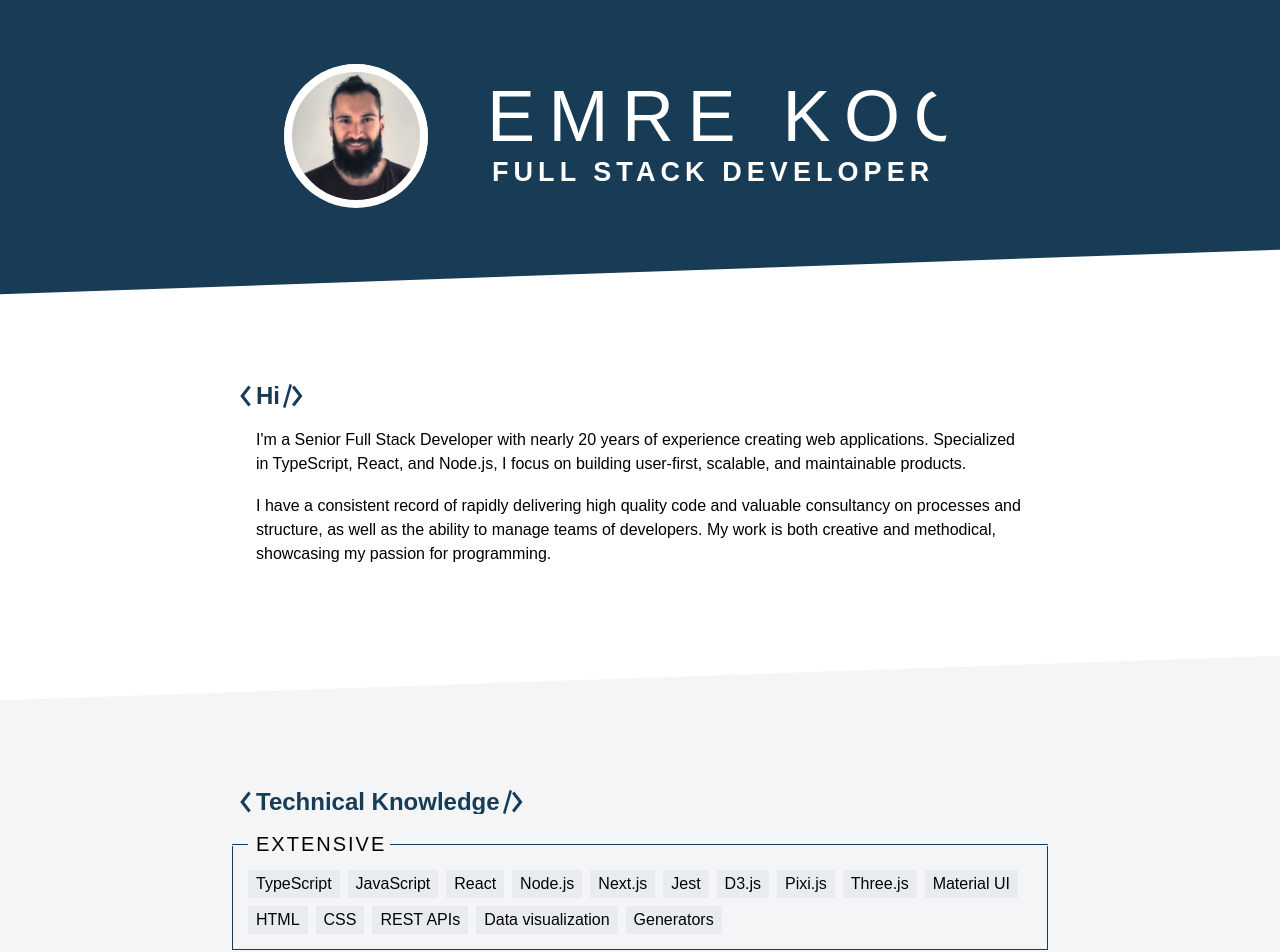
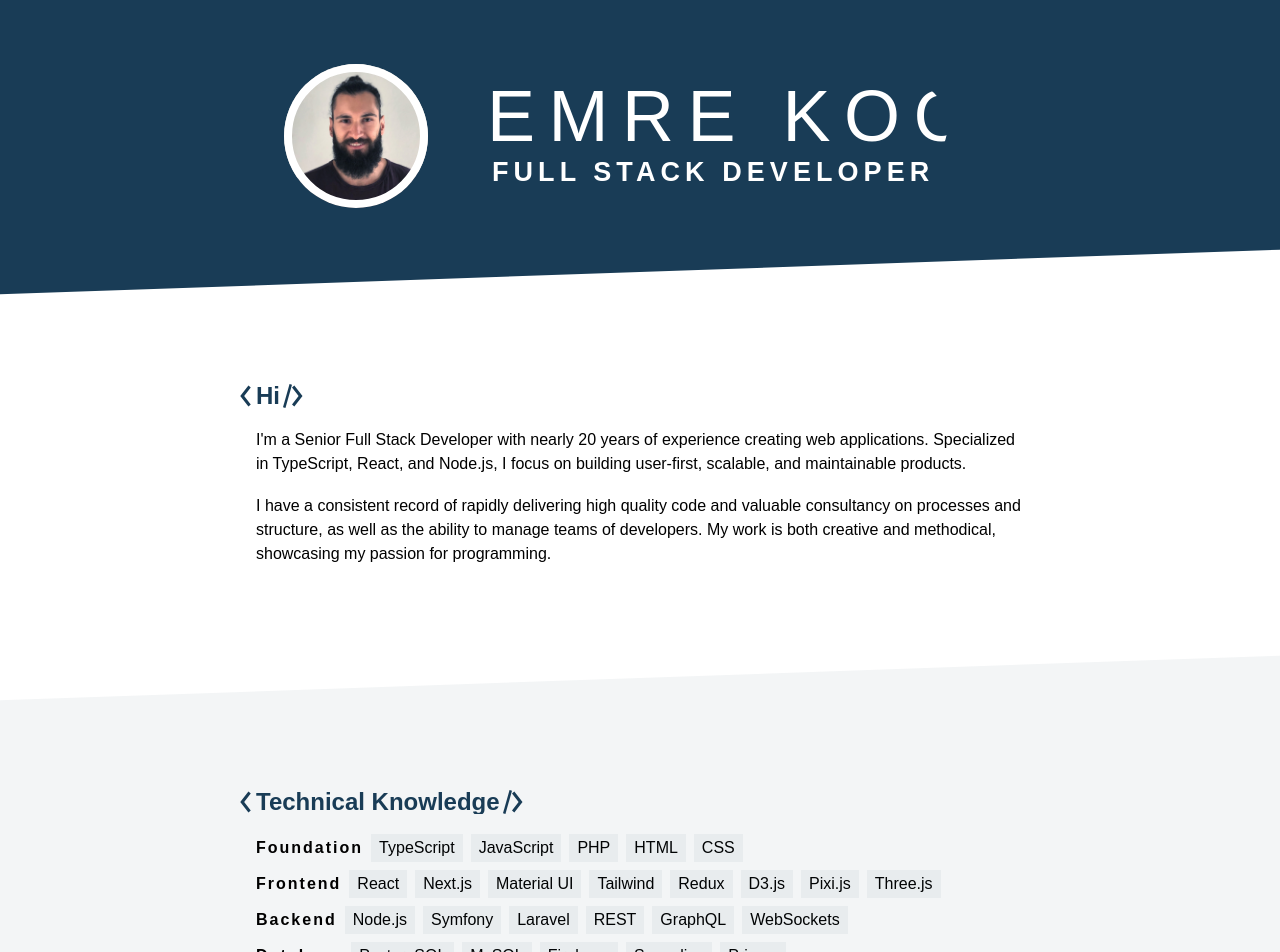
Before and after one commit to Emroni/website, a Next.js app: page / in a window 1280 px wide. Shown: the top 952 px of the page. Built offline with nearby package versions, Linux system fonts and the light colour scheme.

Commit message:
Update Knowledge

```diff
--- a/src/components/KnowledgeBlock/index.tsx
+++ b/src/components/KnowledgeBlock/index.tsx
@@ -3,13 +3,10 @@ import Transition from '../Transition';
 import { Heading, List, ListItem, Wrap } from './styled';
 import { BlockProps } from './types';
 
-export default function Block({ items, title }: BlockProps) {
+export default function KnowledgeBlock({ items, title }: BlockProps) {
     return (
-        <Transition component={Wrap} fade={false} stall={0.1}>
-            <Heading>
-                <span>{title}</span>
-                <span />
-            </Heading>
+        <Transition component={Wrap}>
+            <Heading>{title}</Heading>
             <List>
                 {items.split(',').map((item, key) => (
                     <ListItem key={key}>
--- a/src/components/KnowledgeBlock/styled.tsx
+++ b/src/components/KnowledgeBlock/styled.tsx
@@ -2,139 +2,33 @@ import _ from 'lodash';
 import styled, { css } from 'styled-components';
 
 export const Wrap = styled.div`
-    margin: 0 -16px;
-    position: relative;
+    align-items: baseline;
 
-    &:before,
-    &:after {
-        content: '';
-        background-color: var(--blue-500);
-        top: 12px;
-        height: calc(100% - 12px);
-        width: 1px;
-        position: absolute;
-        transition: height 0.25s;
-    }
-
-    &:not(.active):before,
-    &:not(.active):after {
-        height: 0 !important;
-    }
-
-    &:before {
-        left: 0;
-        transition-delay: 0.05s;
-        transition-timing-function: var(--ease-in);
-    }
-
-    &:after {
-        right: 0;
-        transition-delay: 0.3s;
-        transition-timing-function: var(--ease-out);
-    }
-
-    @media (min-width: 640px) {
-        margin: 0 -20px;
-    }
-
-    @media (min-width: 768px) {
-        margin: 0 -24px;
+    @media (min-width: 1024px) {
+        display: flex;
+        gap: 8px;
     }
 `;
 
 export const Heading = styled.h3`
     display: flex;
-    font-size: 20px;
-    font-weight: 400;
+    font-size: 16px;
+    font-weight: 600;
     letter-spacing: 2px;
     line-height: 1;
-    margin: 0;
-    padding-left: 24px;
-    position: relative;
-    text-transform: uppercase;
-    gap: 4px;
-
-    &:before,
-    span:last-child:after {
-        content: '';
-        background-color: var(--blue-500);
-        height: 1px;
-        position: absolute;
-        left: 0;
-        top: 50%;
-        transition: width 0.25s var(--ease-in);
-
-        ${`.${Wrap.styledComponentId}`}:not(.active) & {
-            width: 0 !important;
-        }
-    }
-
-    &:before {
-        width: 8px;
-    }
-
-    span {
-        display: inline-block;
-        position: relative;
-        transition: opacity 0.25s var(--ease) 0.05s, transform 0.25s var(--ease) 0.05s;
-
-        &:last-child {
-            flex: 1;
-            &:after {
-                width: 100%;
-            }
-        }
-        ${`.${Wrap.styledComponentId}`}:not(.active) & {
-            opacity: 0;
-            transform: translateX(-0.5em);
-        }
-    }
-
-    @media (min-width: 640px) {
-        padding-left: 20px;
-
-        &:before {
-            width: 12px;
-        }
-    }
-
-    @media (min-width: 768px) {
-        padding-left: 24px;
-
-        &:before {
-            width: 16px;
-        }
-    }
+    margin: 0 0 4px 0;
 `;
 
 export const List = styled.ul`
+    display: flex;
+    flex-wrap: wrap;
+    list-style: none;
     margin: 0;
-    padding: 8px;
-    position: relative;
-
-    &:after {
-        content: '';
-        background-color: var(--blue-500);
-        position: absolute;
-        left: 0;
-        bottom: 0;
-        width: 100%;
-        height: 1px;
-        transition: width 0.25s var(--ease-out) 0.3s;
-
-        ${`.${Wrap.styledComponentId}`}:not(.active) & {
-            width: 0 !important;
-        }
-    }
-
-    @media (min-width: 768px) {
-        padding: 12px;
-    }
+    padding: 0;
+    gap: 8px;
 `;
 
 export const ListItem = styled.li`
-    display: inline-block;
-    margin: 4px;
     padding: 2px 8px;
     position: relative;
 
@@ -148,20 +42,11 @@ export const ListItem = styled.li`
         width: 100%;
         height: 100%;
         transition: width 0.25s var(--ease);
-
-        ${`.${Wrap.styledComponentId}`}:not(.active) & {
-            width: 0;
-        }
     }
 
     & span {
         display: inline-block;
         transition: opacity 0.25s var(--ease), transform 0.25s var(--ease);
-
-        ${`.${Wrap.styledComponentId}`}:not(.active) & {
-            opacity: 0;
-            transform: translateX(-0.5em);
-        }
     }
 
     ${_.range(1, 40).map(
--- a/src/sections/Knowledge/index.tsx
+++ b/src/sections/Knowledge/index.tsx
@@ -6,14 +6,16 @@ export default function Knowledge() {
     return (
         <Section title="Technical Knowledge">
             <Transition component={Container} fade={false} stall={0.1}>
+                <KnowledgeBlock title="Foundation" items="TypeScript,JavaScript,PHP,HTML,CSS" />
                 <KnowledgeBlock
-                    title="Extensive"
-                    items="TypeScript,JavaScript,React,Node.js,Next.js,Jest,D3.js,Pixi.js,Three.js,Material UI,HTML,CSS,REST APIs,Data visualization,Generators"
+                    title="Frontend"
+                    items="React,Next.js,Material UI,Tailwind,Redux,D3.js,Pixi.js,Three.js"
                 />
-                <KnowledgeBlock
-                    title="Proficient"
-                    items="Redux,Sequelize,Figma,Playwright,SQL,Sentry,Tailwind,Storybook,Swagger,Websockets,GraphQL,OpenAI,Azure,GitHub Actions,Heroku,Docker,Automation,Motion Design"
-                />
+                <KnowledgeBlock title="Backend" items="Node.js,Symfony,Laravel,REST,GraphQL,WebSockets" />
+                <KnowledgeBlock title="Database" items="PostgreSQL,MySQL,Firebase,Sequelize,Prisma" />
+                <KnowledgeBlock title="Testing" items="Jest,Playwright,Storybook,Chromatic" />
+                <KnowledgeBlock title="Deployment" items="Docker,Kubernetes,AWS,Azure,Heroku,GitHub Actions" />
+                <KnowledgeBlock title="Tools" items="Sentry,Swagger,OpenAI,Figma" />
             </Transition>
             <SectionLinks>
                 <Link href="https://experimental.emrekoc.io/">Experimental Artwork</Link>
--- a/src/sections/Knowledge/styled.tsx
+++ b/src/sections/Knowledge/styled.tsx
@@ -5,11 +5,7 @@ export const Container = styled.div`
     flex-direction: column;
     gap: 16px;
 
-    @media (min-width: 640px) {
-        gap: 24px;
-    }
-
     @media (min-width: 768px) {
-        gap: 32px;
+        gap: 8px;
     }
 `;
```
